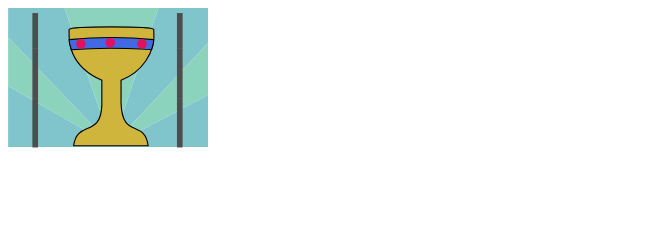
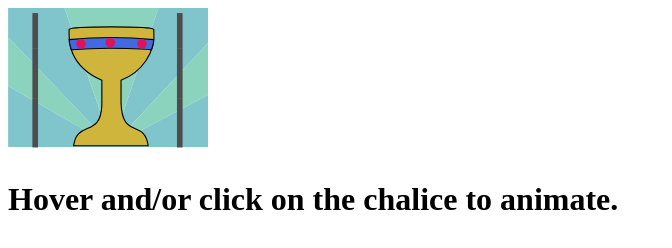
Before and after one commit to jeff-kyte/svgtest, a plain HTML site: page index.html in a window 1280 px wide. Shown: the whole page, without its empty margins (0-672 px from the left). Drawn offline with Linux system fonts and the light colour scheme.

Commit message:
instructions added

```diff
--- a/index.html
+++ b/index.html
@@ -112,5 +112,6 @@
 	<animate href="#bg4" attributeName="fill" begin="chalice.mouseenter" values="#81c5cc;#80a6cb;#81c5cc" dur="1s" repeatCount="indefinite" end="chalice.mouseleave" />
 	<animate href="#bg6" attributeName="fill" begin="chalice.mouseenter" values="#81c5cc;#80a6cb;#81c5cc" dur="1s" repeatCount="indefinite" end="chalice.mouseleave" />
 </svg>
+<h1>Hover and/or click on the chalice to animate.</h1>
 </body>
 </html>
```
